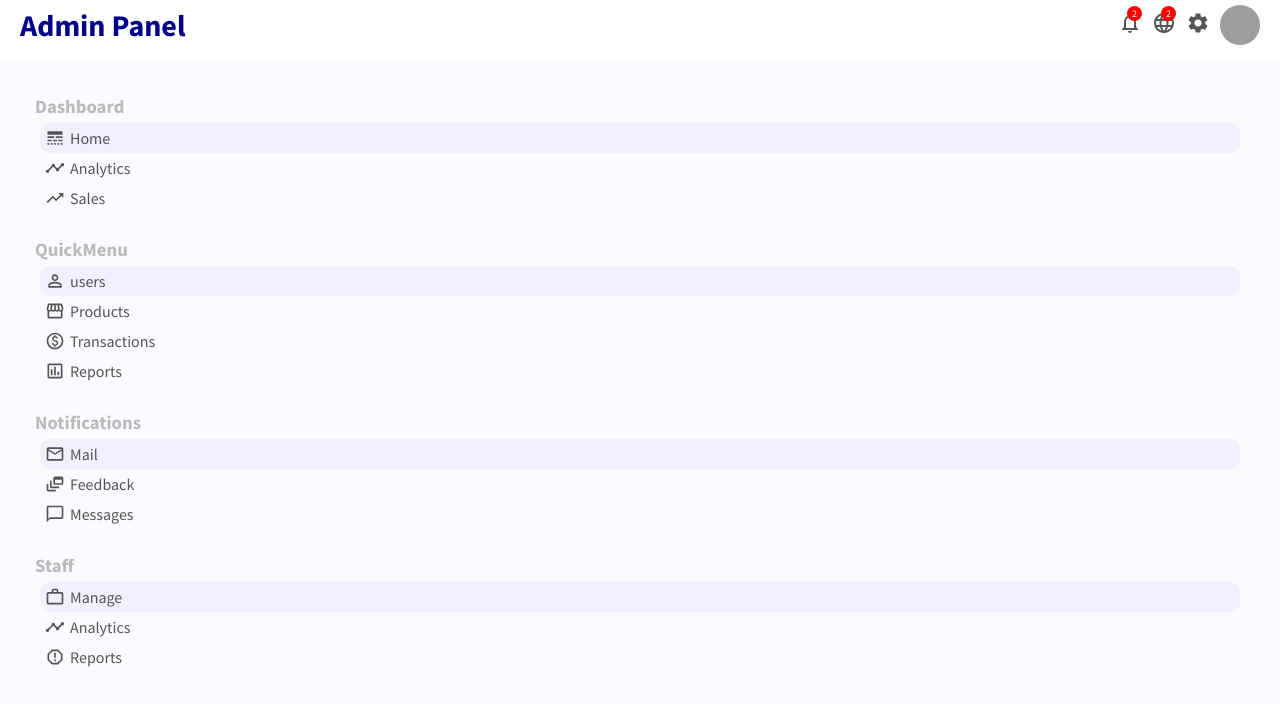
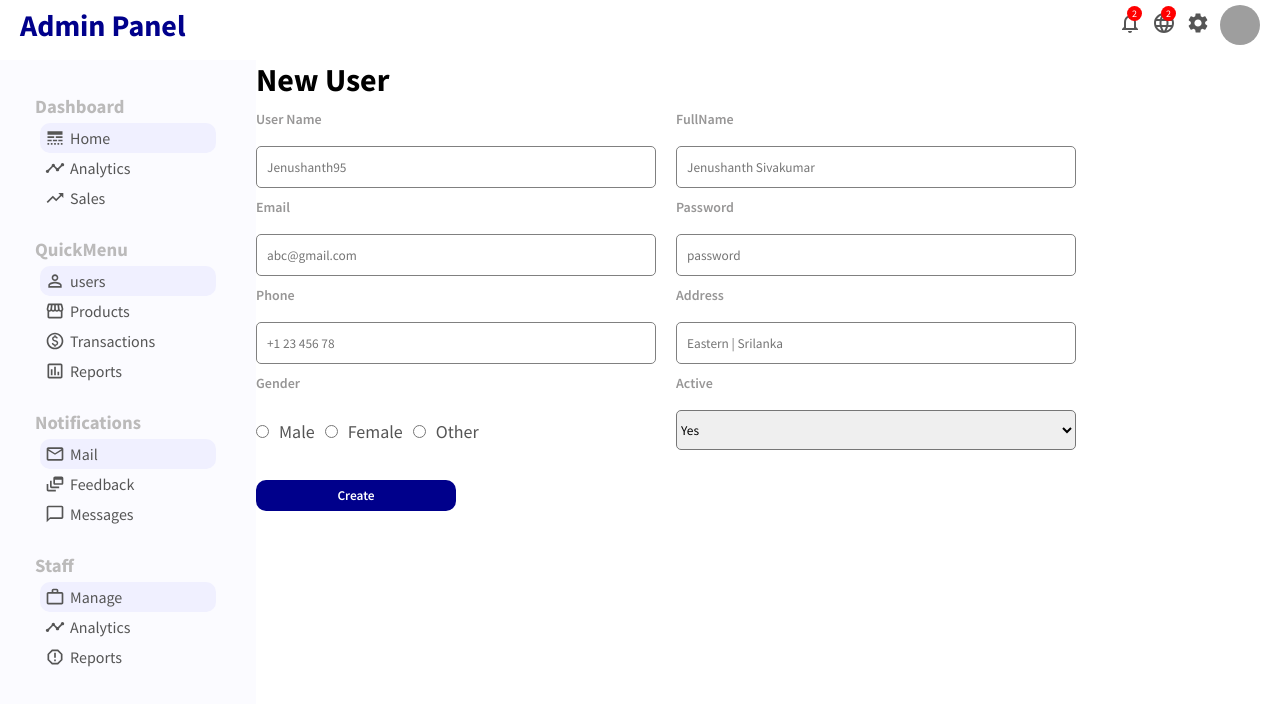
Before and after one commit to JenushanthAts/admin_panel, a React (Create React App) app in the folder admin_panel/: page /newUser in a window 1280 px wide. Shown: the top 704 px of the page. Built offline with nearby package versions, Linux system fonts and the light colour scheme; grey boxes are pictures that could not be loaded.

Commit message:
new user page is done

```diff
--- a/admin_panel/src/App.js
+++ b/admin_panel/src/App.js
@@ -5,6 +5,7 @@ import "./app.css";
 import Home from "./pages/home/Home";
 import UserList from "./pages/userList/userList";
 import User from "./pages/user/user";
+import NewUser from "./pages/newUser/newUser";
 import { BrowserRouter, Routes, Route } from "react-router-dom";
 // import { Switch } from "@mui/material";
 
@@ -19,6 +20,7 @@ function App() {
           <Route path="/" element={<Home />}/>
           <Route path="/users" element={<UserList />}/>
           <Route path="/user/:userId" element={<User/>}/>
+          <Route path="/newUser" element={<NewUser/>}/>
         </Routes>
 
 
--- a/admin_panel/src/app.css
+++ b/admin_panel/src/app.css
@@ -6,3 +6,7 @@
     flex: 4;
     background-color: saddlebrown;
 } */
+.link{
+    text-decoration: none;
+    color: inherit;
+}
--- a/admin_panel/src/components/sidebar/sidebar.jsx
+++ b/admin_panel/src/components/sidebar/sidebar.jsx
@@ -2,7 +2,7 @@ import React from 'react'
 import "./sidebar.css"
 import {LineStyle,Timeline,TrendingUp,PermIdentity,Storefront,MailOutline,DynamicFeed,
     ChatBubbleOutline,AssessmentOutlined,WorkOutline,ReportGmailerrorred,PaidOutlined} from '@mui/icons-material';
-
+    import { Link } from "react-router-dom";
 export default function sidebar() {
     return (
         <div className="sidebar">
@@ -27,10 +27,13 @@ export default function sidebar() {
                 <div className="sidebarMenu">
                     <h3 className="sidebarTitle">QuickMenu</h3>
                     <ul className="sidebarList">
+                        <Link to="/users" className='link'>
                         <li className="sidebarListItem active">
                             <PermIdentity className="sidebarIcon"/>
                             users
                         </li>
+                        </Link>
+
                         <li className="sidebarListItem">
                             <Storefront className="sidebarIcon"/>
                             Products
--- /dev/null
+++ b/admin_panel/src/pages/newUser/newUser.css
@@ -0,0 +1,49 @@
+.newUser{
+    flex: 4;
+}
+.newUserForm{
+    display: flex;
+    flex-wrap: wrap;
+}
+.newUserItem{
+    width: 400px;
+    display: flex;
+    flex-direction: column;
+    margin-top: 10px;
+    margin-right: 20px;
+}
+.newUserItem>label{
+    margin-bottom: 18px;
+    font-size: 14px;
+    font-weight: 600;
+    color: rgb(151,150,150);
+}
+.newUserItem>input{
+    height: 20px;
+    padding: 10px;
+    border: 1px solid gray;
+    border-radius: 5px;
+}
+.newUserGender>input{
+    margin-top: 15px;
+}
+.newUserGender>label{
+    margin: 10px;
+    font-size: 18px;
+    color: #555;
+}
+.newUserSelect{
+    height: 40px;
+    border-radius: 5px;
+}
+.newUserButton{
+    width: 200px;
+    border: none;
+    background-color: darkblue;
+    color: white;
+    padding: 7px 10px;
+    font-weight: 600;
+    border-radius: 10px;
+    margin-top: 30px;
+    cursor: pointer;
+}
--- /dev/null
+++ b/admin_panel/src/pages/newUser/newUser.jsx
@@ -0,0 +1,55 @@
+import "./newUser.css";
+
+export default function newUser() {
+    return (
+        <div className="newUser">
+            <h1 className="newUserTitle">New User</h1>
+            <form className="newUserForm">
+                <div className="newUserItem">
+                    <label >User Name</label>
+                    <input type="text" placeholder="Jenushanth95" />
+                </div>
+                <div className="newUserItem">
+                    <label >FullName</label>
+                    <input type="text" placeholder="Jenushanth Sivakumar" />
+                </div>
+                <div className="newUserItem">
+                    <label >Email</label>
+                    <input type="email" placeholder="abc@gmail.com" />
+                </div>
+                <div className="newUserItem">
+                    <label >Password</label>
+                    <input type="password" placeholder="password" />
+                </div>
+                <div className="newUserItem">
+                    <label >Phone</label>
+                    <input type="text" placeholder="+1 23 456 78" />
+                </div>
+                <div className="newUserItem">
+                    <label >Address</label>
+                    <input type="text" placeholder="Eastern | Srilanka" />
+                </div>
+                <div className="newUserItem">
+                    <label >Gender</label>
+                    <div className="newUserGender">
+                        <input type="radio" name="gender" id="male" value="male" />
+                        <label for="male">Male</label>
+                        <input type="radio" name="gender" id="female" value="female" />
+                        <label for="female">Female</label>
+                        <input type="radio" name="gender" id="other" value="other" />
+                        <label for="other">Other</label>
+                    </div>
+                </div>
+
+                <div className="newUserItem">
+                    <label >Active</label>
+                    <select name="active" id="active" className="newUserSelect">
+                        <option value="Yes">Yes</option>
+                        <option value="No">No</option>
+                    </select>
+                </div>
+                <button className="newUserButton">Create</button>
+            </form>
+        </div>
+    );
+}
--- a/admin_panel/src/pages/user/user.css
+++ b/admin_panel/src/pages/user/user.css
@@ -93,6 +93,21 @@
     margin-bottom: 5px;
     font-size: 14px;
 }
+.userUpdateInput{
+    border: none;
+    width: 250px;
+    height: 30px;
+    border-bottom: 1px solid gray;
+}
+.userUpdateRight{
+    display: flex;
+    flex-direction: column;
+    justify-content: space-between;
+}
+.userUpdateUpload{
+    display: flex;
+    align-items: center;
+}
 .userUpdateImg{
     width: 100px;
     height: 100px;
@@ -100,3 +115,15 @@
     margin-right: 20px;
     object-fit: cover;
 }
+.userUpdateIcon{
+    cursor: pointer;
+}
+.userUpdateBtn{
+    border: none;
+    border-radius: 5px;
+    padding: 5px;
+    cursor: pointer;
+    background-color: darkblue;
+    color: white;
+    font-weight: 600;
+}
--- a/admin_panel/src/pages/user/user.jsx
+++ b/admin_panel/src/pages/user/user.jsx
@@ -3,12 +3,16 @@ import {
   PermIdentity, CalendarToday, MailOutline, PhoneAndroid,
   LocationSearching, Publish
 } from '@mui/icons-material';
+import { Link } from "react-router-dom";
 export default function User() {
   return (
     <div className="user">
       <div className="userTitleContainer">
         <h1 className="userTitle">Edit User</h1>
+        <Link to="/newUser">
         <button className="userAddBtn">Create</button>
+        </Link>
+
       </div>
       <div className="userContainer">
         <div className="userShow">
@@ -92,9 +96,10 @@ export default function User() {
               <div className="userUpdateUpload">
                 <img src="https://images.unsplash.com/photo-1521572267360-ee0c2909d518?ixlib=rb-1.2.1&ixid=MnwxMjA3fDB8MHxzZWFyY2h8MTl8fHByb2ZpbGV8ZW58MHx8MHx8&auto=format&fit=crop&w=500&q=60"
                 alt="userpro2" className="userUpdateImg" />
-                <label htmlFor="file"><Publish/></label>
+                <label htmlFor="file"><Publish className="userUpdateIcon"/></label>
                 <input type="file" id="file" style={{display:"none"}}/>
               </div>
+              <button className="userUpdateBtn">Update</button>
             </div>
           </form>
         </div>
```
Also changed, not shown: 1 other file (tests, documents, lock files or other folders).
